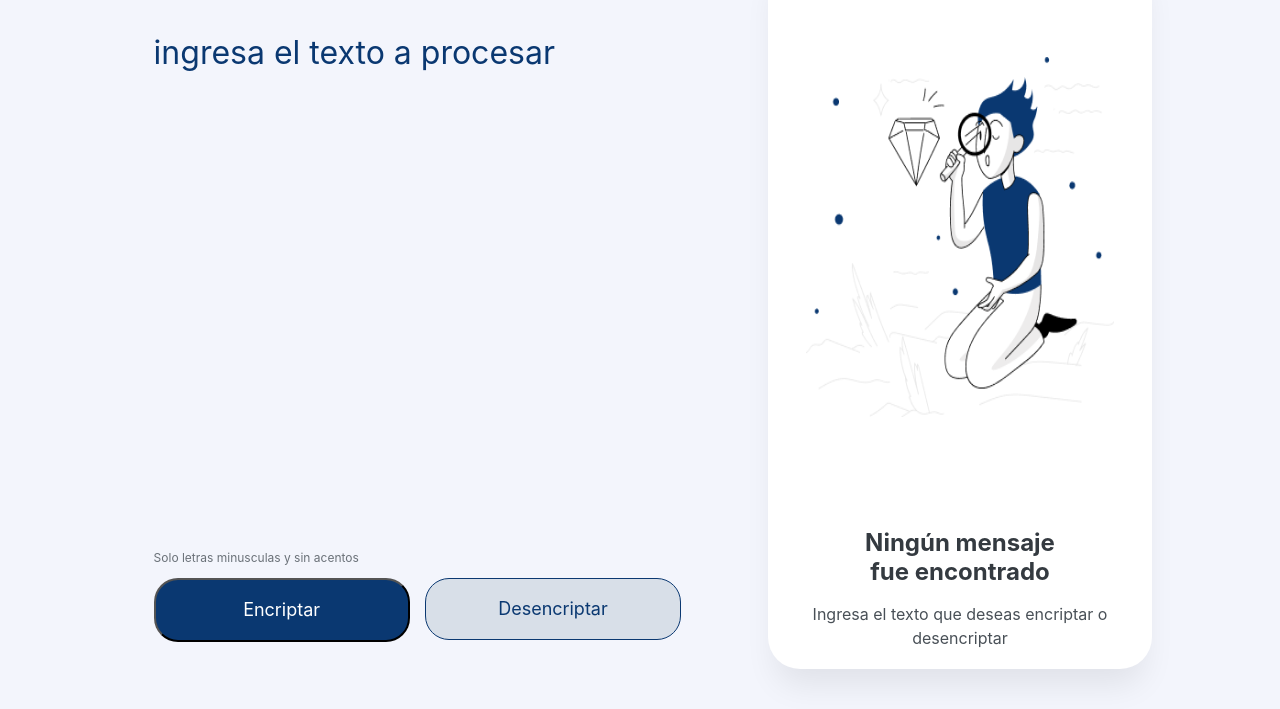
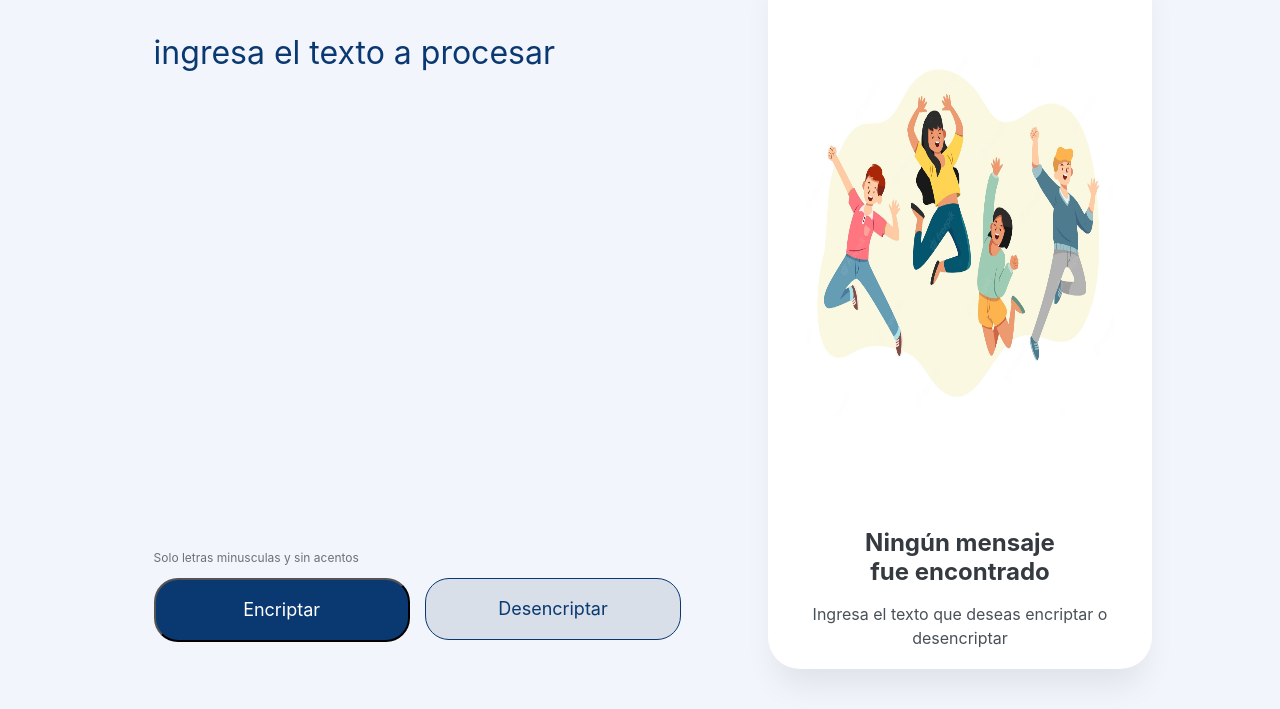
Before and after one commit to Elian107/Encriptador, a plain HTML site: page index.html in a window 1280 px wide. Shown: the part 91-800 px from the top of the page. Drawn offline with Linux system fonts and the light colour scheme.

Commit message:
Prueba cambio de imagen

```diff
--- a/index.html
+++ b/index.html
@@ -27,7 +27,7 @@
             </div>
             <div class="encriptado">
                 <textarea name="mensaje" id="mensaje" cols="30" rows="10" class="mensaje"></textarea>
-                <img src="imagenes/muñeco.png" alt="" id="muneco">
+                <img src="imagenes/desencriptado.jpg" alt="" id="muneco">
                 <div class="mensaje-encriptado" id="mensaje-encriptado">
                     <h2 id="titulo-mensaje">Ningún mensaje fue encontrado</h2>
                     <p id="parrafo">Ingresa el texto que deseas encriptar o desencriptar</p>
```
